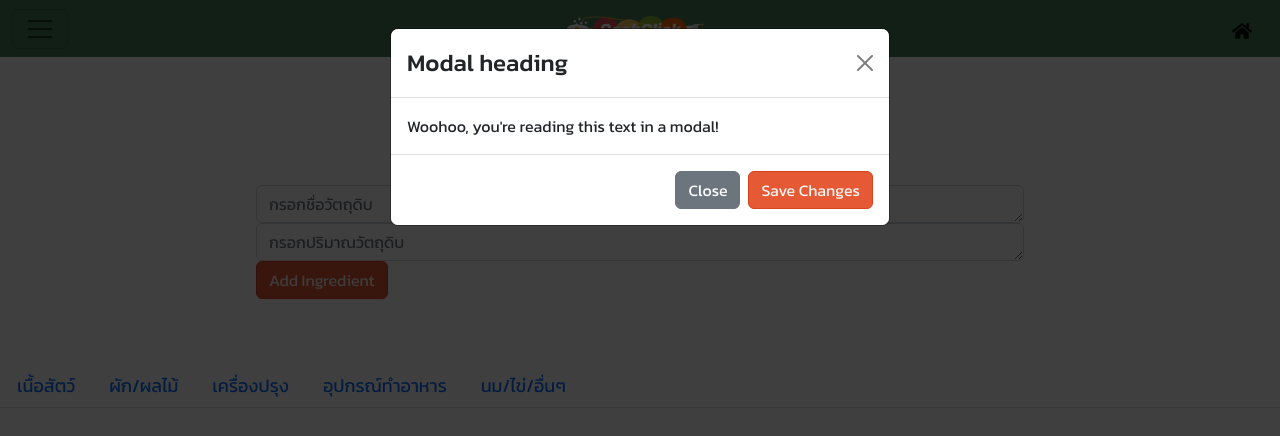
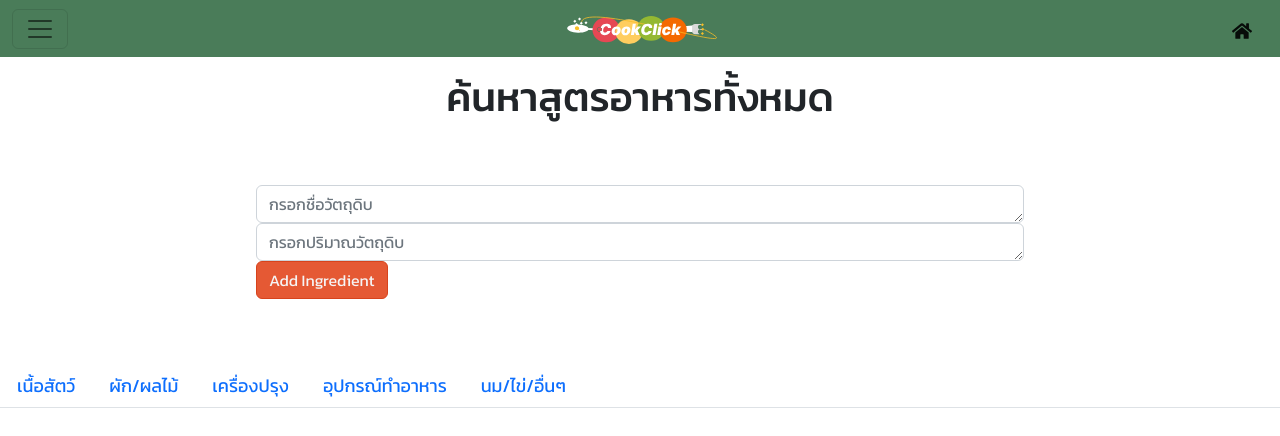
Before and after one commit to Koongpao/CookClickPublic, a React (Create React App) app in the folder frontend/: page /ref in a window 1280 px wide. Shown: the top 436 px of the page. Built offline with nearby package versions, Linux system fonts and the light colour scheme.

Commit message:
khob khun aj parn

```diff
--- a/frontend/src/components/RefIngItem.js
+++ b/frontend/src/components/RefIngItem.js
@@ -1,23 +1,27 @@
 import React, { useState } from "react";
 import Button from "react-bootstrap/Button";
 import Card from "react-bootstrap/Card";
-import Modal from 'react-bootstrap/Modal';
+import Modal from "react-bootstrap/Modal";
+import { FaTrashAlt } from "react-icons/fa";
 
 const RefIngItem = (props) => {
   const [showConf, setShowConf] = useState(false);
 
+  const handleShow = () => setShowConf(true);
+  const handleClose = () => setShowConf(false);
+
   return (
     <>
-       <Modal show={() => setShowConf(false)} onHide={() => setShowConf(false)}>
+      <Modal show={showConf} onHide={handleClose}>
         <Modal.Header closeButton>
-          <Modal.Title>Modal heading</Modal.Title>
+          <Modal.Title>Confirm delete {props.ingname}?</Modal.Title>
         </Modal.Header>
-        <Modal.Body>Woohoo, you're reading this text in a modal!</Modal.Body>
+        {/* <Modal.Body></Modal.Body> */}
         <Modal.Footer>
-          <Button variant="secondary" onClick={() => setShowConf(false)}>
+          <Button variant="secondary" onClick={handleClose}>
             Close
           </Button>
-          <Button variant="primary" onClick={() => setShowConf(false)}>
+          <Button variant="primary" onClick={handleClose}>
             Save Changes
           </Button>
         </Modal.Footer>
@@ -30,17 +34,11 @@ const RefIngItem = (props) => {
         <Card className="ref-ing-card-ing-amount">
           <Card.Body>{props.ingamount}</Card.Body>
         </Card>
-        <Button
-          className=""
-          variant="danger"
-          onClick={() => setShowConf(true)}
-        >
-          {" "}
-          X{" "}
+        <Button variant="danger" onClick={handleShow}>
+          <FaTrashAlt />
         </Button>
-        <Button className="" variant="success">
-          {" "}
-          แก้ไข{" "}
+        <Button variant="success" onClick={handleShow}>
+          แก้ไข
         </Button>
       </div>
     </>
--- a/frontend/src/pages/Ref.js
+++ b/frontend/src/pages/Ref.js
@@ -1,4 +1,4 @@
-import React from "react";
+import React, {useState} from "react";
 import Tab from "react-bootstrap/Tab";
 import Tabs from "react-bootstrap/Tabs";
 import Form from "react-bootstrap/Form";
@@ -45,6 +45,7 @@ const Ref = () => {
           <Tab eventKey="meat" title="เนื้อสัตว์">
             <RefIngItem ingname="หมูสับ" ingamount="100g"/>
             <RefIngItem ingname="ไอใบไมหน้าโง่" ingamount="1ตัว"/>
+            <RefIngItem ingname="ไอใบไมหน้าโง่" ingamount="1ตัว"/>
           </Tab>
           <Tab eventKey="veggies" title="ผัก/ผลไม้">
             <h1>test</h1>
```
